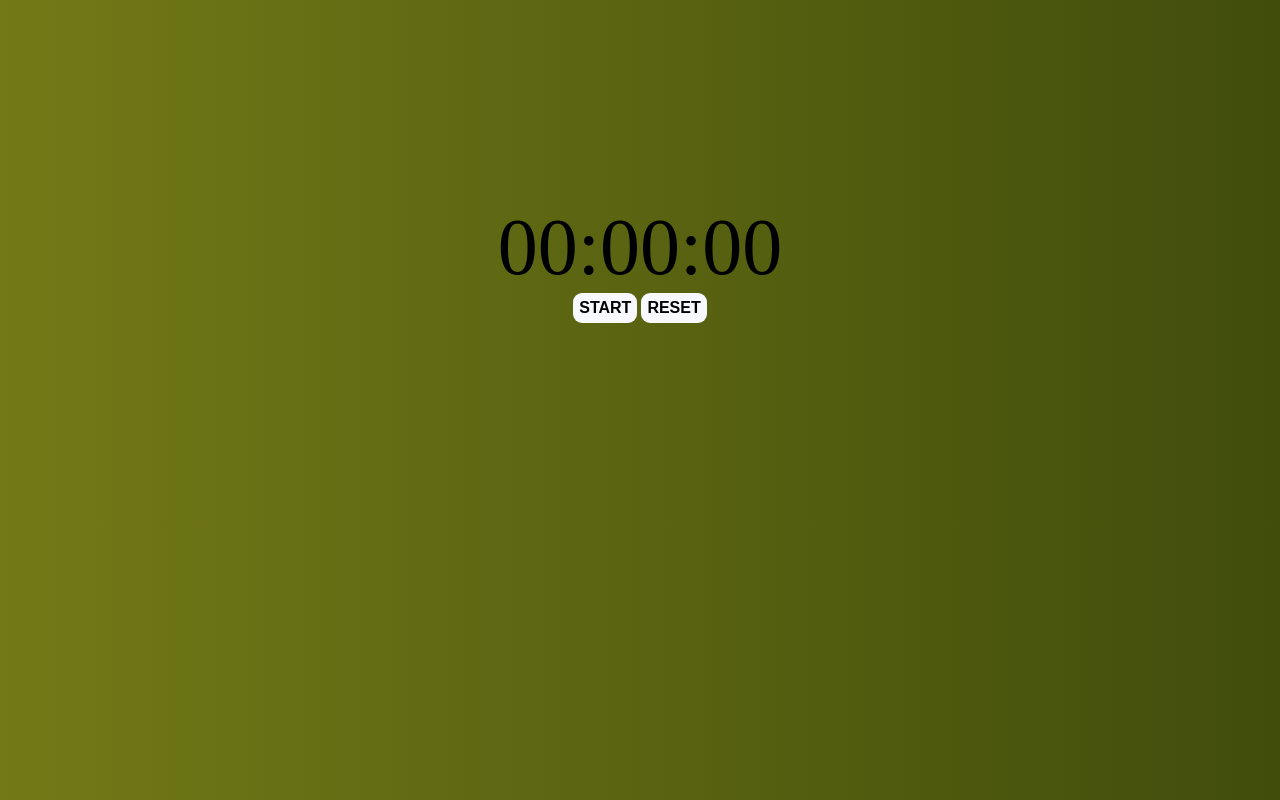
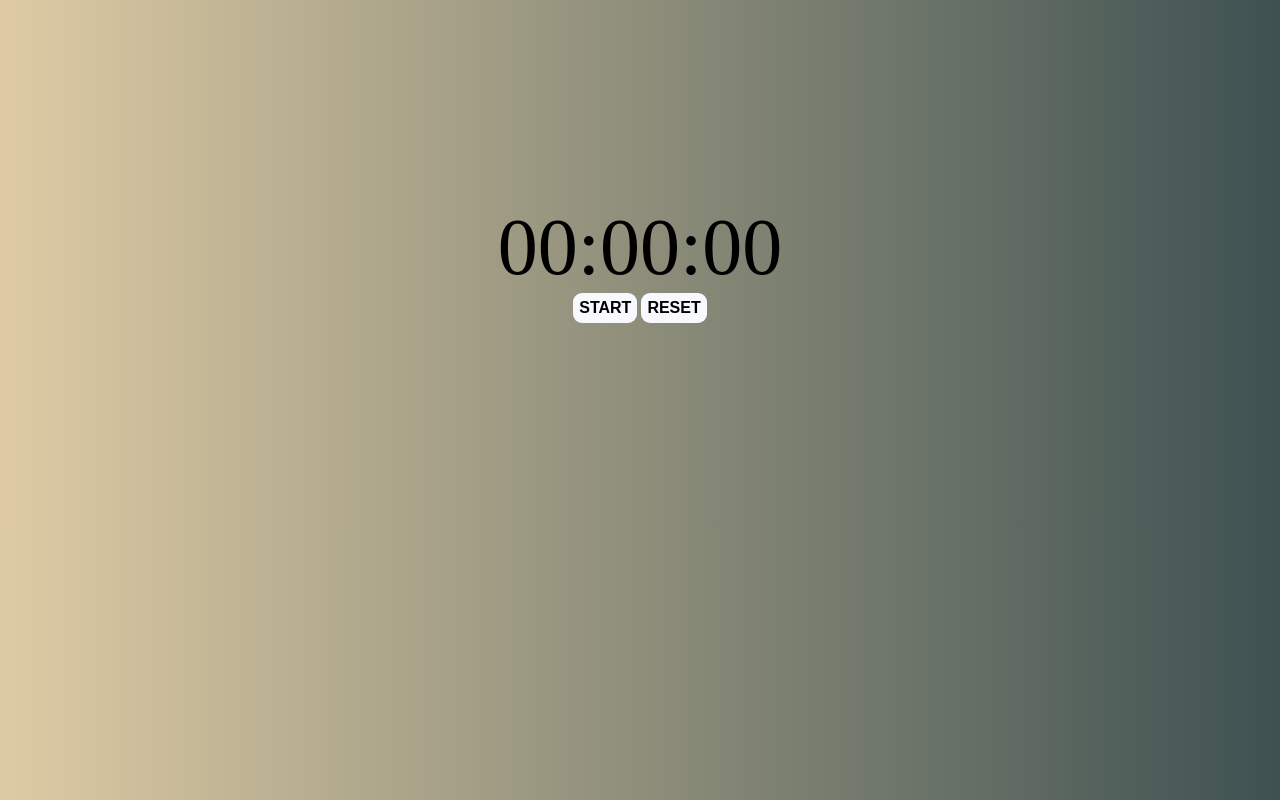
Before and after one commit to alkatrivedi/Stopwatch, a plain HTML site: page index.html in a window 1280 px wide. Drawn offline with Linux system fonts and the light colour scheme.

Commit message:
updated stopwatch

```diff
--- a/stopwatch.css
+++ b/stopwatch.css
@@ -8,9 +8,9 @@
 }
 
 body{
-	background: #414d0b;
-	background: -webkit-linear-gradient(to right, #727a17, #414d0b);
-	background: linear-gradient(to right, #727a17, #414d0b);
+	background: #3E5151;
+	background: -webkit-linear-gradient(to right, #DECBA4, #3E5151);
+	background: linear-gradient(to right, #DECBA4, #3E5151);
 }
 
 #start{
@@ -21,6 +21,7 @@ body{
 	font-weight: bold;
 	border-radius: 9px;
 	border-style: none;
+	outline: none;
 	box-shadow: 23px #999;
 	background-color: #F8F8FF;
 }
@@ -33,6 +34,7 @@ body{
 	font-weight: bold;
 	border-radius: 9px;
 	border-style: none;
+	outline: none;
 	box-shadow: 23px #999;
 	background-color: #F8F8FF;
 }
```
Also changed, not shown: 1 other file.
